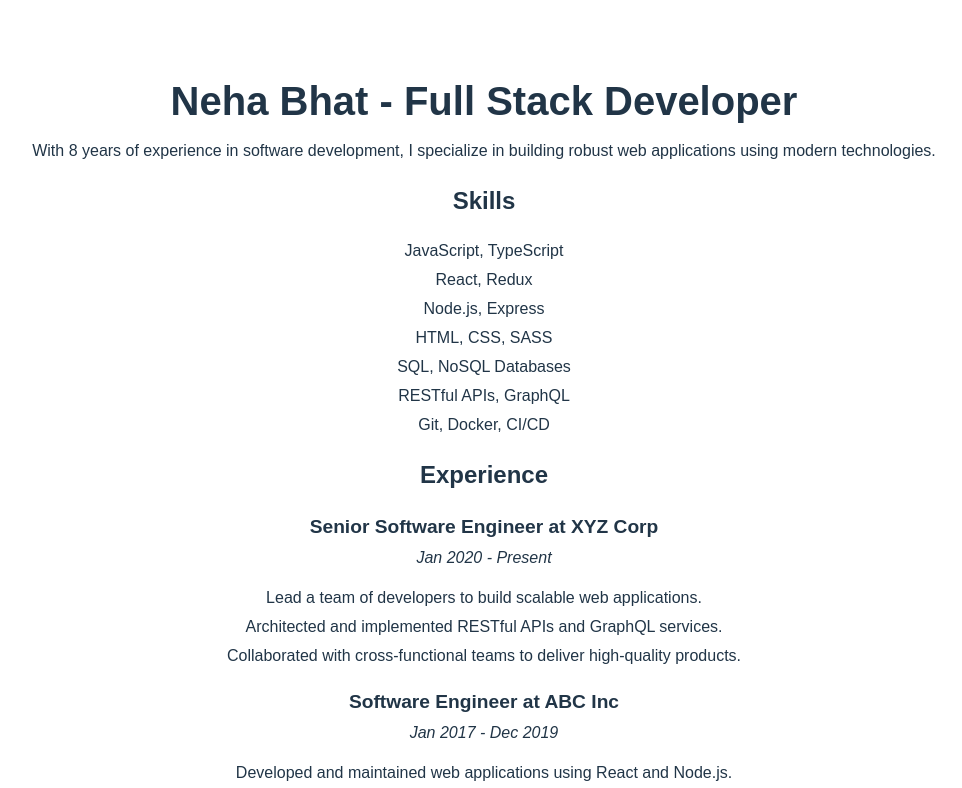
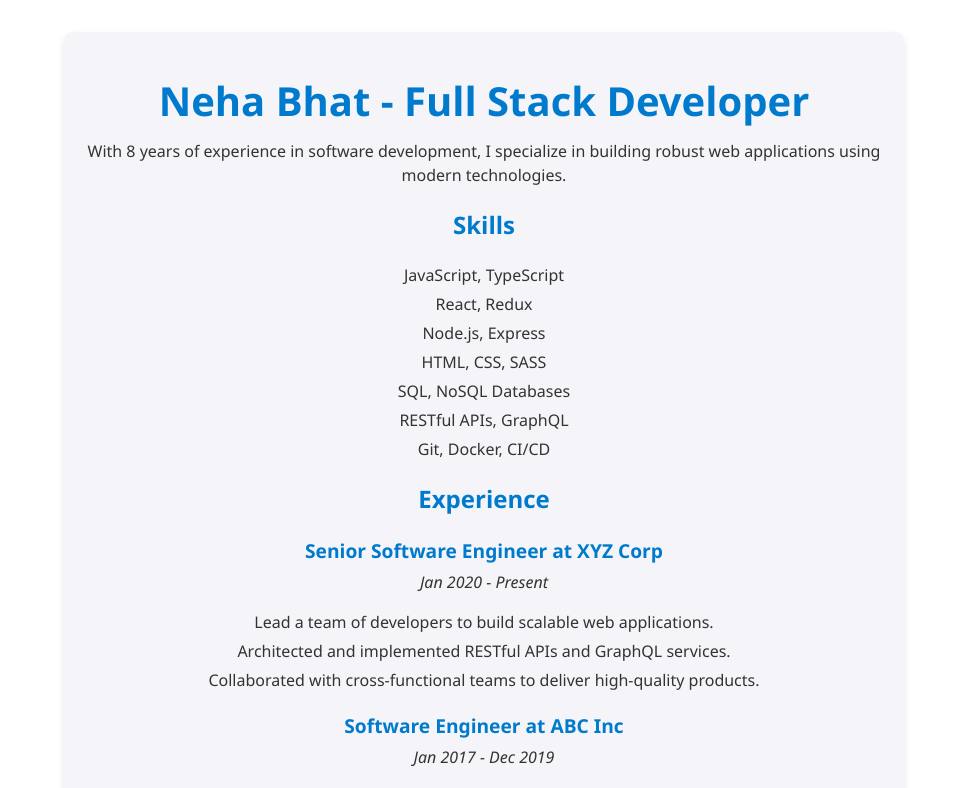
Before and after one commit to nehabhat345/neha-portfolio, a React (Vite) app: page / in a window 1280 px wide. Shown: the top 788 px of the page, without its empty margins (156-1118 px from the left). Built offline with nearby package versions, Linux system fonts and the light colour scheme.

Commit message:
Styling added

```diff
--- a/src/components/Portfolio.css
+++ b/src/components/Portfolio.css
@@ -1,37 +1,73 @@
 .portfolio {
   padding: 20px;
-    font-family: Arial, sans-serif;
+  font-family: 'Segoe UI', Tahoma, Geneva, Verdana, sans-serif;
+  background-color: #f4f4f9;
+  color: #333;
+  max-width: 800px;
+  margin: 0 auto;
+  border-radius: 10px;
+  box-shadow: 0 4px 8px rgba(0, 0, 0, 0.1);
+  animation: fadeIn 1s ease-in-out;
 }
 
 .portfolio h1 {
   font-size: 2.5em;
   margin-bottom: 10px;
+  color: #007acc;
+  text-align: center;
+  animation: slideIn 1s ease-in-out;
 }
 
 .portfolio h2 {
   font-size: 1.5em;
   margin-top: 20px;
+  color: #007acc;
+  animation: slideIn 1s ease-in-out;
 }
 
 .portfolio ul {
   list-style-type: none;
   padding: 0;
+  animation: fadeIn 1s ease-in-out;
 }
 
 .portfolio li {
   margin-bottom: 5px;
+  animation: fadeIn 1s ease-in-out;
 }
 
 .experience {
   margin-top: 10px;
+  animation: fadeIn 1s ease-in-out;
 }
 
 .experience h3 {
   font-size: 1.2em;
   margin-bottom: 5px;
+  color: #007acc;
+  animation: slideIn 1s ease-in-out;
 }
 
 .experience p {
   margin: 0;
   font-style: italic;
+  animation: fadeIn 1s ease-in-out;
 }
+
+@keyframes fadeIn {
+  from {
+    opacity: 0;
+  }
+  to {
+    opacity: 1;
+  }
+}
+
+@keyframes slideIn {
+  from {
+    transform: translateX(-100%);
+  }
+  to {
+    transform: translateX(0);
+  }
+}
```
Lines whose indentation alone changed are shown as unchanged.
